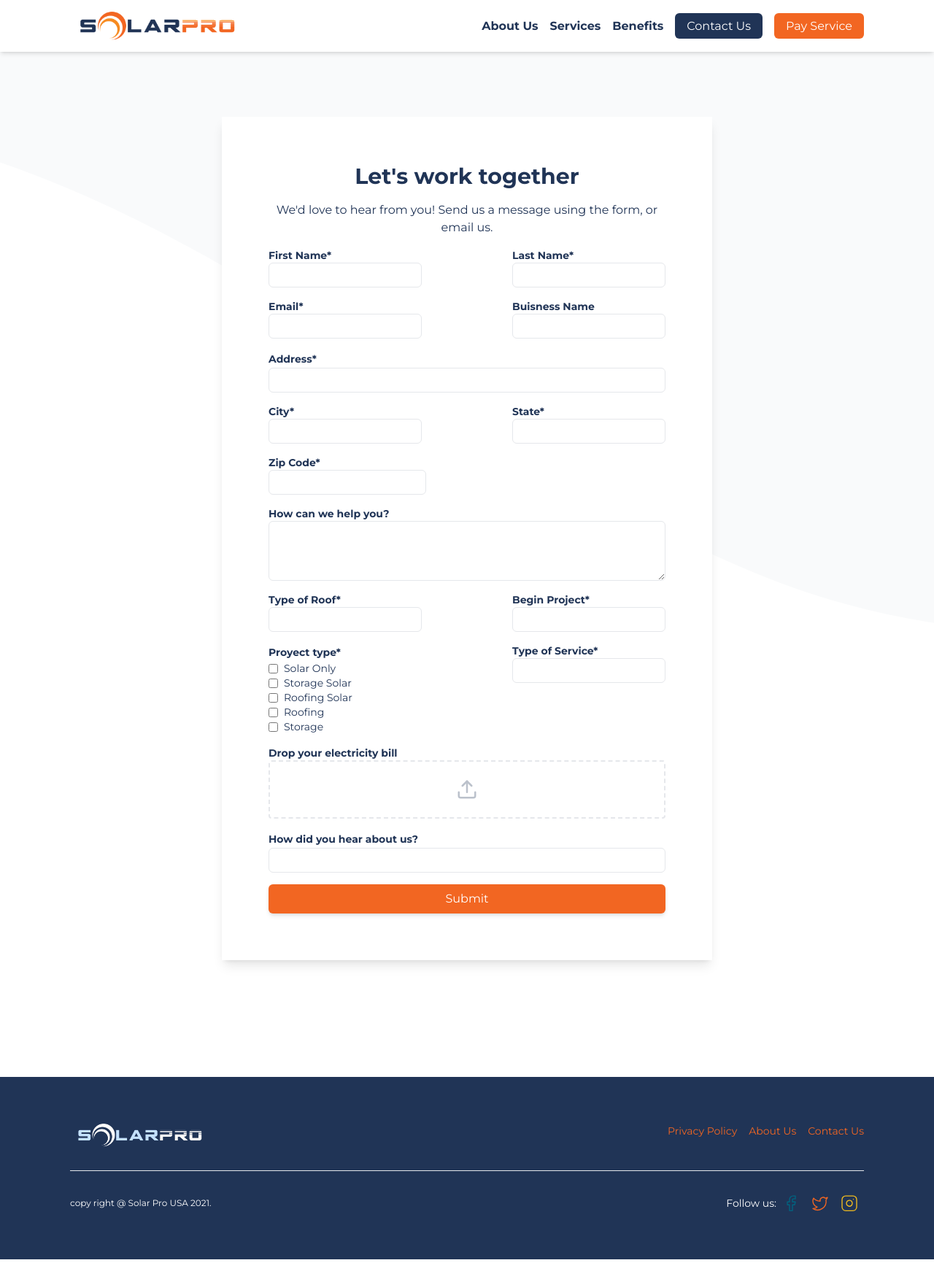
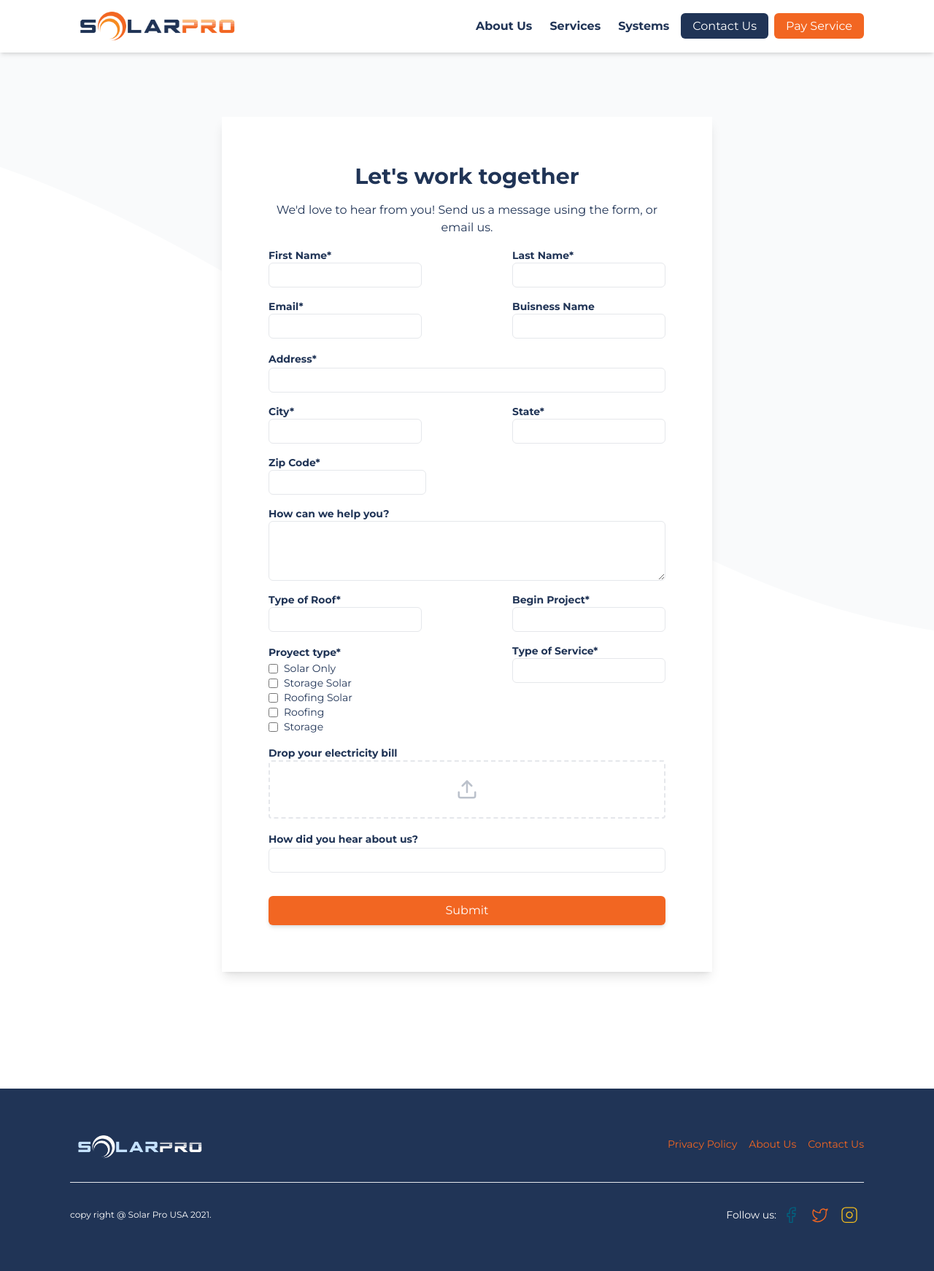
Before and after one commit to migueleguerra/solar-pro-usa, a Next.js app: page /contact in a window 1280 px wide. Shown: the whole page at 73% size. Built offline with nearby package versions, Linux system fonts and the light colour scheme.

Commit message:
Adding navbar dropdown menu and adding animations to buttons

```diff
--- a/components/Footer.tsx
+++ b/components/Footer.tsx
@@ -13,15 +13,30 @@ export const Footer = () => {
         </Link>
       </div>
       <div className="col-[center-start/center-end] sm:row-start-2 flex sm:flex-row flex-col sm:space-x-4 sm:justify-end sm:pt-0 pt-[2rem] text-center sm:space-y-0 space-y-4">
-        <Link href="/">
-          <p className="text-sm secondary-font-color">Privacy Policy</p>
+        <div className="transform transition duration-200 hover:scale-110">
+          <Link
+            className="text-sm secondary-font-color hover:text-white"
+            href="#"
+          >
+            Privacy Policy
           </Link>
-        <Link href="/">
-          <p className="text-sm secondary-font-color">About Us</p>
+        </div>
+        <div className="transform transition duration-200 hover:scale-110">
+          <Link
+            className="text-sm secondary-font-color hover:text-white"
+            href="#"
+          >
+            About Us
           </Link>
-        <Link href="/">
-          <p className="text-sm secondary-font-color">Contact Us</p>
+        </div>
+        <div className="transform transition duration-200 hover:scale-110">
+          <Link
+            className="text-sm secondary-font-color hover:text-white"
+            href="contact"
+          >
+            Contact Us
           </Link>
+        </div>
       </div>
       <hr className="col-[center-start/center-end] row-start-3 gray-bg-color my-[2rem]" />
       <div className="col-[center-start/center-end] sm:row-start-4 flex items-center sm:justify-start justify-center sm:pt-0 pt-[2rem]">
@@ -29,13 +44,22 @@ export const Footer = () => {
       </div>
       <div className="col-[center-start/center-end] row-start-4 flex items-center sm:justify-end justify-center">
         <p className="text-sm text-white">Follow us:</p>
-        <Link href="/">
-          <img className="w-6 mx-2" src="footer/facebook.svg" alt="facebook" />
+        <div className="transform transition duration-200 hover:scale-110">
+          <Link href="#">
+            <img
+              className="w-6 mx-2"
+              src="footer/facebook.svg"
+              alt="facebook"
+            />
           </Link>
-        <Link href="/">
+        </div>
+        <div className="transform transition duration-200 hover:scale-110">
+          <Link href="#">
             <img className="w-6 mx-2" src="footer/twitter.svg" alt="twitter" />
           </Link>
-        <Link href="/">
+        </div>
+        <div className="transform transition duration-200 hover:scale-110">
+          <Link href="#">
             <img
               className="w-6 mx-2"
               src="footer/instagram.svg"
@@ -43,6 +67,7 @@ export const Footer = () => {
             />
           </Link>
         </div>
+      </div>
     </footer>
   );
 };
--- a/components/Hero.tsx
+++ b/components/Hero.tsx
@@ -15,12 +15,14 @@ export const Hero = ({ heading, headingColor, message }: HeroParams) => {
           {heading} <span className="secondary-font-color">{headingColor}</span>
         </h1>
         <p className="py-5 text-xl font-normal primary-font-color">{message}</p>
-        <Link
-          href="/contact"
-          className="px-8 py-2 secondary-bg-color text-white rounded-md"
-        >
-          Get a Quote
-        </Link>
+        <div className="transform transition duration-200 hover:scale-110 hover:translate-x-5">
+          <Link
+            href="contact"
+            className="px-8 py-2 secondary-bg-color text-white rounded-md"
+          >
+            Get a Quote
+          </Link>
+        </div>
       </div>
     </header>
   );
--- a/components/Navbar.tsx
+++ b/components/Navbar.tsx
@@ -1,5 +1,6 @@
 import Link from "next/link";
 import { useState } from "react";
+import { Menu, Transition } from "@headlessui/react";
 import { AiOutlineMenu, AiOutlineClose } from "react-icons/ai";
 
 export const Navbar = () => {
@@ -10,36 +11,149 @@ export const Navbar = () => {
   };
 
   return (
-    <div className="fixed py-4 z-[3] bg-white shadow-md w-full">
+    <div className="fixed py-4 z-30 bg-white shadow-md w-full">
       <div className="grid container items-center primary-font-color">
         <Link className="lg:col-[center-start] w-60" href="/">
           <img src="solar-pro-logo.png" alt="solar pro logo" />
         </Link>
-        <ul className="grid gap-4 md:flex items-center justify-end col-start-5 text-xs lg:text-base lg:col-start-4 lg:col-span-7 col-span-7 pr-2 lg:pr-0 hidden">
+        <ul className="gap-2 md:flex items-center justify-end col-start-5 text-xs lg:text-base lg:col-start-4 lg:col-span-7 col-span-7 pr-2 lg:pr-0 hidden">
           <li className="font-bold">
-            <Link href="/aboutus">About Us</Link>
+            <Link
+              className="p-2 rounded-md hover:bg-[#f26622] hover:text-white"
+              href="#"
+            >
+              About Us
+            </Link>
           </li>
-          <li className="font-bold">
-            <Link href="/services">Services</Link>
-          </li>
-          <li className="font-bold">
-            <Link href="/benefits">Benefits</Link>
-          </li>
+          <Menu as="li" className="relative">
+            <Menu.Button className="p-2 rounded-md font-bold hover:bg-[#f26622] hover:text-white">
+              Services
+            </Menu.Button>
+
+            <Transition
+              enter="transform transition duration-200 ease-in"
+              enterFrom="opacity-0 scale-95"
+              enterTo="opacity-100 scale-100"
+              leave="transform transition duration-200 ease-out"
+              leaveFrom="opacity-100 scale-100"
+              leaveTo="opacity-0 scale-95"
+            >
+              <Menu.Items className="absolute bg-white rounded-md mt-3 shadow-lg focus:outline-none text-xs lg:text-sm">
+                <Menu.Item>
+                  {({ active }) => (
+                    <Link
+                      className={`flex px-4 py-2 ${
+                        active ? "bg-[#f26622] text-white" : "text-[#203456]"
+                      }`}
+                      href="residential"
+                    >
+                      Residential
+                    </Link>
+                  )}
+                </Menu.Item>
+
+                <Menu.Item>
+                  {({ active }) => (
+                    <Link
+                      className={`flex px-4 py-2 ${
+                        active ? "bg-[#f26622] text-white" : "text-[#203456]"
+                      }`}
+                      href="comercial"
+                    >
+                      Comercial
+                    </Link>
+                  )}
+                </Menu.Item>
+
+                <Menu.Item>
+                  {({ active }) => (
+                    <Link
+                      className={`flex px-4 py-2 ${
+                        active ? "bg-[#f26622] text-white" : "text-[#203456]"
+                      }`}
+                      href="maintenance"
+                    >
+                      Maintenance
+                    </Link>
+                  )}
+                </Menu.Item>
+              </Menu.Items>
+            </Transition>
+          </Menu>
+          <Menu as="li" className="Relative">
+            <Menu.Button className="p-2 rounded-md font-bold hover:bg-[#f26622] hover:text-white">
+              Systems
+            </Menu.Button>
+
+            <Transition
+              enter="transform transition duration-200 ease-in"
+              enterFrom="opacity-0 scale-95"
+              enterTo="opacity-100 scale-100"
+              leave="transform transition duration-200 ease-out"
+              leaveFrom="opacity-100 scale-100"
+              leaveTo="opacity-0 scale-95"
+            >
+              <Menu.Items className="absolute bg-white rounded-md mt-3 w-[13rem] shadow-lg focus:outline-none text-xs lg:text-sm">
+                <Menu.Item>
+                  {({ active }) => (
+                    <Link
+                      className={`flex px-4 py-2 ${
+                        active ? "bg-[#f26622] text-white" : "text-[#203456]"
+                      }`}
+                      href="solarandstorage"
+                    >
+                      Solar & Storage
+                    </Link>
+                  )}
+                </Menu.Item>
+
+                <Menu.Item>
+                  {({ active }) => (
+                    <Link
+                      className={`flex px-4 py-2 ${
+                        active ? "bg-[#f26622] text-white" : "text-[#203456]"
+                      }`}
+                      href="shinglesandtiles"
+                    >
+                      Solar Shingles & Tiles
+                    </Link>
+                  )}
+                </Menu.Item>
+
+                <Menu.Item>
+                  {({ active }) => (
+                    <Link
+                      className={`flex px-4 py-2 ${
+                        active ? "bg-[#f26622] text-white" : "text-[#203456]"
+                      }`}
+                      href="solarsystems"
+                    >
+                      Premium Solar Systems
+                    </Link>
+                  )}
+                </Menu.Item>
+              </Menu.Items>
+            </Transition>
+          </Menu>
           <li>
+            <div className="transform transition duration-200 hover:scale-110">
               <Link
-              href="/contact"
+                href="contact"
                 className="px-4 py-2 primary-bg-color text-white rounded-md"
               >
                 Contact Us
               </Link>
+            </div>
           </li>
           <li>
+            <div className="transform transition duration-200 hover:scale-110">
               <Link
-              href="/contact"
+                href="#"
                 className="px-4 py-2 secondary-bg-color text-white rounded-md"
               >
                 Pay Service
               </Link>
+            </div>
           </li>
         </ul>
 
@@ -69,7 +183,7 @@ export const Navbar = () => {
               <Link href="/services">Services</Link>
             </li>
             <li className="p-4 text-4xl hover:text-orange-600">
-              <Link href="/benefits">Benefits</Link>
+              <Link href="/benefits">Systems</Link>
             </li>
             <li className="p-4 text-3xl">
               <Link
--- a/components/VideoSection.tsx
+++ b/components/VideoSection.tsx
@@ -18,9 +18,11 @@ export const VideoSection = () => {
             className="border p-2 rounded-md col-start-1 col-span-2"
             placeholder="Enter your email"
           ></input>
-          <button className="px-6 py-2 md:w-full w-[50%] primary-bg-color text-white rounded-md">
-            Contact Us
-          </button>
+          <div className="transform transition duration-200 hover:scale-110 hover:translate-x-5 hover:md:translate-x-0">
+            <button className="px-6 py-2 md:w-full w-[50%] primary-bg-color text-white rounded-md">
+              Contact Us
+            </button>
+          </div>
         </div>
       </div>
       <div className="w-full h-[25rem] lg:h-full flex flex-col justify-center">
--- a/package.json
+++ b/package.json
@@ -6,6 +6,7 @@
     "start": "next start"
   },
   "dependencies": {
+    "@headlessui/react": "^1.7.9",
     "next": "latest",
     "react": "18.2.0",
     "react-dom": "18.2.0",
--- a/pages/contact.tsx
+++ b/pages/contact.tsx
@@ -141,9 +141,11 @@ function Contact() {
           <input className="border py-1 px-2 rounded-md w-full" />
         </div>
 
-        <button className="secondary-bg-color text-white p-2 rounded-md shadow-md mx-8 sm:mx-0">
-          Submit
-        </button>
+        <div className="flex justify-center transform transition duration-200 hover:scale-110 pt-4">
+          <button className="secondary-bg-color text-white py-2 w-full rounded-md shadow-md mx-8 sm:mx-0">
+            Submit
+          </button>
+        </div>
       </form>
     </section>
   );
--- a/pages/shinglesandtiles.tsx
+++ b/pages/shinglesandtiles.tsx
@@ -41,12 +41,14 @@ const ShinglesAndTiles = () => {
               your roofline and provide a clean aesthetic, will also withstand
               all type of heavy weather with a 100% leakproof warranty.
             </p>
+            <div className="transform transition duration-200 hover:scale-110">
               <Link
                 className="px-8 py-2 secondary-bg-color text-white rounded-md"
                 href=""
               >
                 View Brochure
               </Link>
+            </div>
           </div>
           <div className="flex flex-col space-y-4">
             <div>
@@ -151,12 +153,14 @@ const ShinglesAndTiles = () => {
               <p>Master Solar Installer</p>
               <p className="md:mr-[3rem]">25 Years</p>
             </div>
+            <div className="flex justify-center transform transition duration-200 hover:scale-110">
               <Link
-              className="px-8 py-3 secondary-bg-color text-white rounded-md font-semibold text-center"
+                className="py-3 w-[95%] secondary-bg-color text-white rounded-md font-semibold text-center"
                 href="contact"
               >
                 View Warranty
               </Link>
+            </div>
           </div>
         </div>
       </section>
--- a/pages/solarandstorage.tsx
+++ b/pages/solarandstorage.tsx
@@ -42,12 +42,14 @@ const SolarAndStorage = () => {
               <span className="secondary-font-color">Sonnen</span> (Up to 15
               year or 15,000 cycles warranty)
             </p>
+            <div className="transform transition duration-200 hover:scale-110">
               <Link
                 className="px-8 py-2 secondary-bg-color text-white rounded-md"
                 href=""
               >
                 View Brochure
               </Link>
+            </div>
           </div>
           <div className="flex flex-col space-y-4">
             <div>
--- a/pages/solarsystems.tsx
+++ b/pages/solarsystems.tsx
@@ -41,12 +41,14 @@ const solarSystems = () => {
               paired them with our solar modules for a seamless solar
               experience.
             </p>
+            <div className="transform transition duration-200 hover:scale-110">
               <Link
                 className="px-8 py-2 secondary-bg-color text-white rounded-md"
                 href=""
               >
                 View Brochure
               </Link>
+            </div>
           </div>
           <div className="flex flex-col space-y-4">
             <div>
@@ -137,12 +139,14 @@ const solarSystems = () => {
               <p>Master Solar Installer</p>
               <p className="md:mr-[3rem]">25 Years</p>
             </div>
+            <div className="flex justify-center transform transition duration-200 hover:scale-110">
               <Link
-              className="px-8 py-3 secondary-bg-color text-white rounded-md font-semibold text-center"
+                className="py-3 w-[95%] secondary-bg-color text-white rounded-md font-semibold text-center"
                 href="contact"
               >
                 View Warranty
               </Link>
+            </div>
           </div>
         </div>
       </section>
```
Also changed, not shown: components/CallToAction.tsx (+10 -3 lines), components/ServiceCard.tsx (+9 -7 lines), pages/residential.tsx (+12 -6 lines), 1 other file (tests, documents, lock files or other folders). Lines whose indentation alone changed are shown as unchanged.
